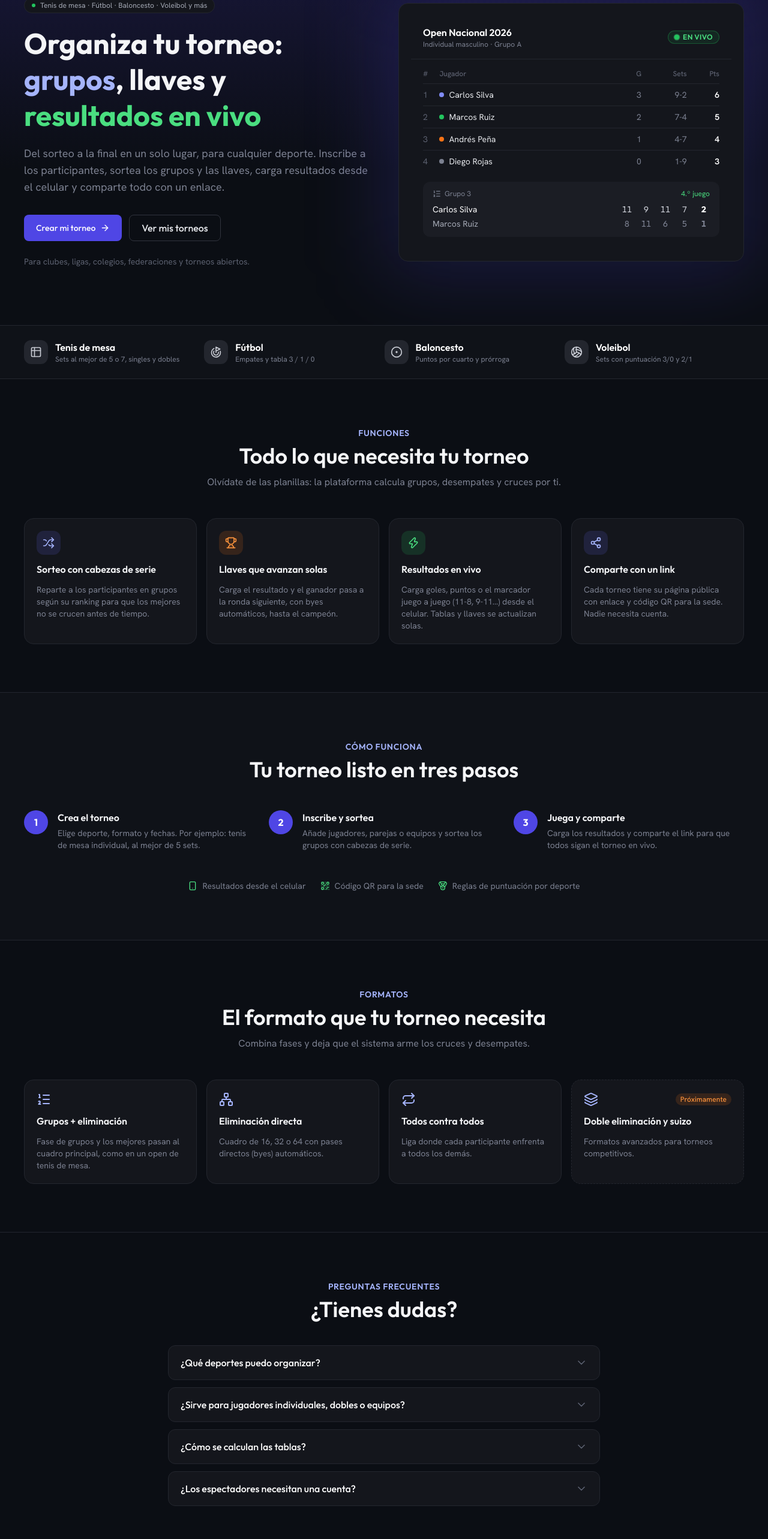
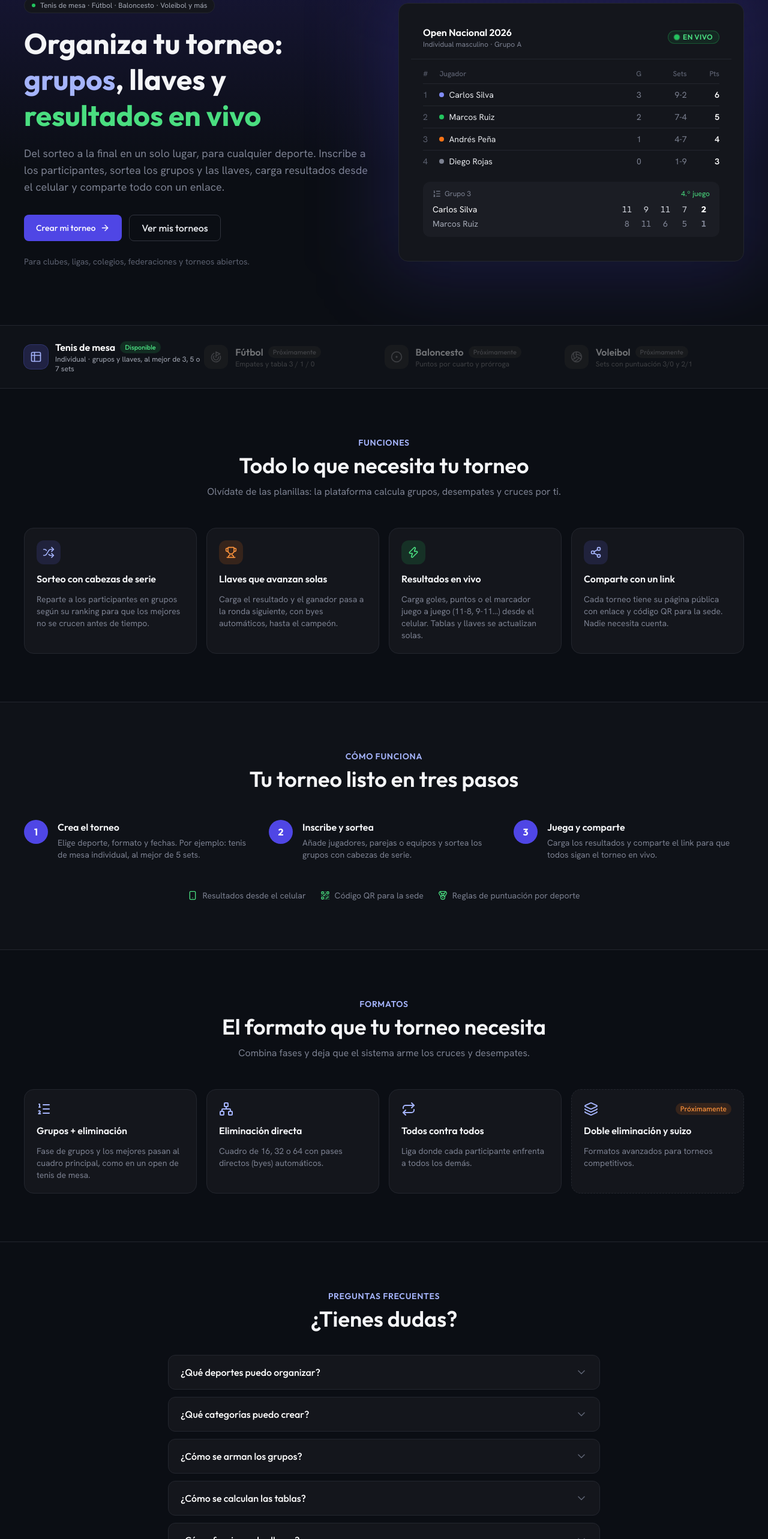
Before and after one commit to Elvismontoya/TournamentSystem, a React (Vite) app: page / in a window 1280 px wide. Shown: the part 166-2732 px from the top of the page at 60% size. Built offline with nearby package versions, Linux system fonts and the light colour scheme; no server answers.

Commit message:
feat: inicio enfocado en tenis de mesa individual

```diff
--- a/src/pages/HomePage.tsx
+++ b/src/pages/HomePage.tsx
@@ -1,6 +1,5 @@
 import {
   ArrowRight,
-  Check,
   ChevronDown,
   CircleDot,
   Goal,
@@ -28,8 +27,14 @@ import type { AppLayoutContext } from '../layouts/AppLayout.tsx';
 // Mockup: informative landing page. The platform is for any sport; the examples
 // (hero preview, sample texts) use table tennis. All content is fixed marketing text.
 
-const SPORTS: { name: string; icon: LucideIcon; detail: string }[] = [
-  { name: 'Tenis de mesa', icon: Table2, detail: 'Sets al mejor de 5 o 7, singles y dobles' },
+// For now only table tennis (individual) is available; the other sports are shown dimmed.
+const SPORTS: { name: string; icon: LucideIcon; detail: string; available?: boolean }[] = [
+  {
+    name: 'Tenis de mesa',
+    icon: Table2,
+    detail: 'Individual · grupos y llaves, al mejor de 3, 5 o 7 sets',
+    available: true,
+  },
   { name: 'Fútbol', icon: Goal, detail: 'Empates y tabla 3 / 1 / 0' },
   { name: 'Baloncesto', icon: CircleDot, detail: 'Puntos por cuarto y prórroga' },
   { name: 'Voleibol', icon: Volleyball, detail: 'Sets con puntuación 3/0 y 2/1' },
@@ -101,22 +106,31 @@ const FORMATS: { name: string; text: string; icon: LucideIcon; soon?: boolean }[
   },
 ];
 
+// Answers describe what the platform does today: table tennis, individual category.
 const FAQS = [
   {
     q: '¿Qué deportes puedo organizar?',
-    a: 'Cualquiera: tenis de mesa, fútbol, baloncesto, voleibol, pádel y más. Cada deporte trae su propia forma de puntuar.',
+    a: 'Por ahora, tenis de mesa. Fútbol, baloncesto, voleibol y otros deportes llegarán más adelante, cada uno con su propia forma de puntuar.',
   },
   {
-    q: '¿Sirve para jugadores individuales, dobles o equipos?',
-    a: 'Sí. Por ejemplo, en tenis de mesa puedes crear torneos individuales, de dobles (incluidos mixtos) o por equipos.',
+    q: '¿Qué categorías puedo crear?',
+    a: 'Por ahora, torneos individuales (un jugador contra otro). Dobles y equipos llegarán más adelante.',
+  },
+  {
+    q: '¿Cómo se arman los grupos?',
+    a: 'Los mejores del ranking encabezan un grupo cada uno y el resto se reparte al azar, separando a los jugadores de la misma delegación siempre que se pueda. Los grupos son de 3 a 6 jugadores.',
   },
   {
     q: '¿Cómo se calculan las tablas?',
-    a: 'Según las reglas de cada deporte. En tenis de mesa: 2 puntos por victoria y 1 por derrota, con desempate por enfrentamiento directo, sets y puntos. En fútbol: 3 / 1 / 0.',
+    a: 'Por defecto, 2 puntos por victoria, 1 por derrota y 0 si no se presenta (W.O.); se puede cambiar en la configuración. Si hay empate, cuentan solo los partidos entre los empatados: primero los puntos, luego el cociente de sets y luego el de puntos. Si siguen empatados, se sortea.',
   },
   {
-    q: '¿Los espectadores necesitan una cuenta?',
-    a: 'No. Cualquiera con el enlace puede ver los grupos, las llaves y los resultados en vivo.',
+    q: '¿Cómo funcionan las llaves?',
+    a: 'Pasan el 1.º y el 2.º de cada grupo. Los primeros son cabezas de serie y cada 2.º va a la mitad contraria de su 1.º, así que solo podrían volver a cruzarse en la final. El ganador de cada partido avanza solo y puedes elegir si se juega el partido por el 3.er puesto.',
+  },
+  {
+    q: '¿Los partidos son al mejor de cuántos sets?',
+    a: 'Tú lo eliges: al mejor de 1, 3, 5, 7 o 9 sets, por separado para los grupos y para las llaves. Los sets son a 11 puntos con 2 de diferencia, y también se puede cambiar.',
   },
 ];
 
@@ -277,14 +291,36 @@ export function HomePage() {
       {/* Sports */}
       <section aria-label="Deportes" className="border-b border-neutral-800 bg-neutral-900/50">
         <ul className="page-container grid grid-cols-2 gap-px lg:grid-cols-4">
-          {SPORTS.map(({ name, icon: Icon, detail }) => (
-            <li key={name} className="flex items-center gap-3 py-6">
-              <span className="grid size-10 shrink-0 place-items-center rounded-xl bg-neutral-800 text-neutral-200">
+          {SPORTS.map(({ name, icon: Icon, detail, available }) => (
+            <li
+              key={name}
+              className={`flex items-center gap-3 py-6 ${available ? '' : 'opacity-40 grayscale'}`}
+            >
+              <span
+                className={`grid size-10 shrink-0 place-items-center rounded-xl ${
+                  available
+                    ? 'bg-primary-500/20 text-primary-300 ring-1 ring-primary-500/40'
+                    : 'bg-neutral-800 text-neutral-400'
+                }`}
+              >
                 <Icon className="size-5" aria-hidden="true" />
               </span>
-              <div>
-                <p className="font-display font-semibold text-white">{name}</p>
-                <p className="text-xs text-neutral-400">{detail}</p>
+              <div className="min-w-0">
+                <p className="flex flex-wrap items-center gap-2 font-display font-semibold text-white">
+                  {name}
+                  {available ? (
+                    <span className="rounded-full bg-secondary-500/15 px-2 py-0.5 text-[11px] font-medium text-secondary-400">
+                      Disponible
+                    </span>
+                  ) : (
+                    <span className="rounded-full bg-neutral-800 px-2 py-0.5 text-[11px] font-medium text-neutral-400">
+                      Próximamente
+                    </span>
+                  )}
+                </p>
+                <p className={`text-xs ${available ? 'text-neutral-300' : 'text-neutral-400'}`}>
+                  {detail}
+                </p>
               </div>
             </li>
           ))}
@@ -394,32 +430,6 @@ export function HomePage() {
         </div>
       </section>
 
-      {/* Closing CTA */}
-      <section className="page-container pb-20">
-        <div className="rounded-3xl bg-primary-600 px-6 py-14 text-center 2xl:py-20">
-          <h2 className="text-3xl font-semibold text-white sm:text-4xl">
-            Grupos, llaves y resultados en vivo en un solo lugar
-          </h2>
-          <ul className="mt-5 flex flex-wrap justify-center gap-x-6 gap-y-2 text-sm text-primary-100">
-            <li className="flex items-center gap-1.5">
-              <Check className="size-4" aria-hidden="true" />
-              Gratis para empezar
-            </li>
-            <li className="flex items-center gap-1.5">
-              <Check className="size-4" aria-hidden="true" />
-              Listo en menos de 2 minutos
-            </li>
-          </ul>
-          <Button
-            variant="soft"
-            onClick={openCreateTournament}
-            className="mt-8 h-11 px-6 text-base"
-          >
-            Crear mi torneo
-          </Button>
-        </div>
-      </section>
-
       <footer className="border-t border-neutral-800">
         <div className="page-container flex flex-wrap items-center justify-between gap-4 py-8 text-sm text-neutral-500">
           <span className="flex items-center gap-2 font-display text-neutral-300">
```
